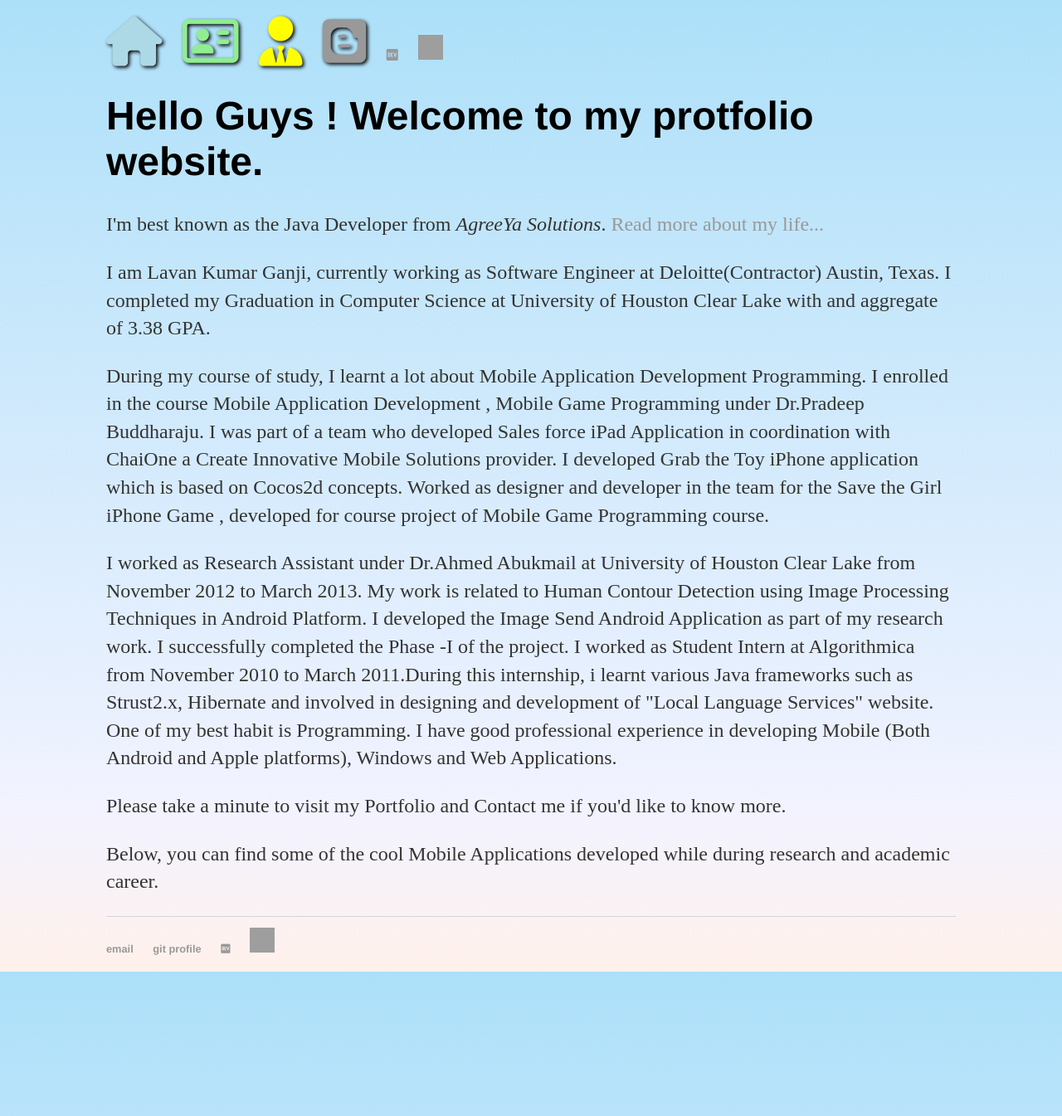
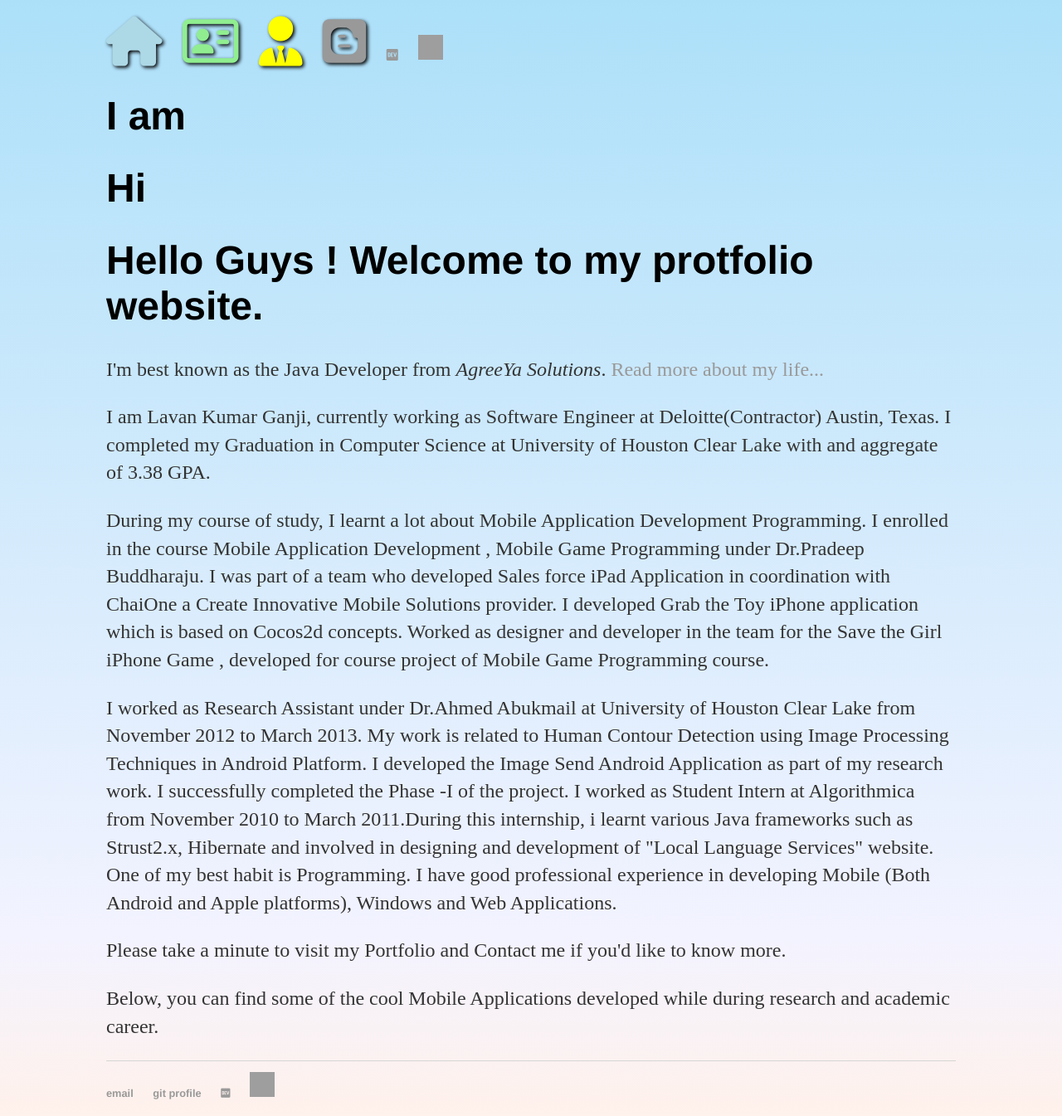
Before and after one commit to lavanganji/lavanganji.github.io, a Jekyll site: the page built from index.html, in a window 1280 px wide. Shown: the whole page at 83% size. Built offline with Jekyll 4.4.1, drawn with Linux system fonts in a browser that asks for light colours; nearby versions of some CDN libraries; before the commit the page ends 1171 px from its top, so only the background shows below that; grey boxes are pictures that could not be loaded.

Commit message:
Update index.html

```diff
--- a/index.html
+++ b/index.html
@@ -2,6 +2,12 @@
 layout: default
 title: Lavan Ganji, Software Engineer
 ---
+<div class="intro">
+	<h1> I am  </h1>
+	<h1 class="typing">Hi</h1>
+	<script src="app.js"></script>
+</div>
+
 <div class="blurb">
 	<h1>Hello Guys ! Welcome to my protfolio website.</h1>
 	<p>I'm best known as the Java Developer from <em>AgreeYa Solutions</em>. <a href="/about">Read more about my life...</a></p>
```
